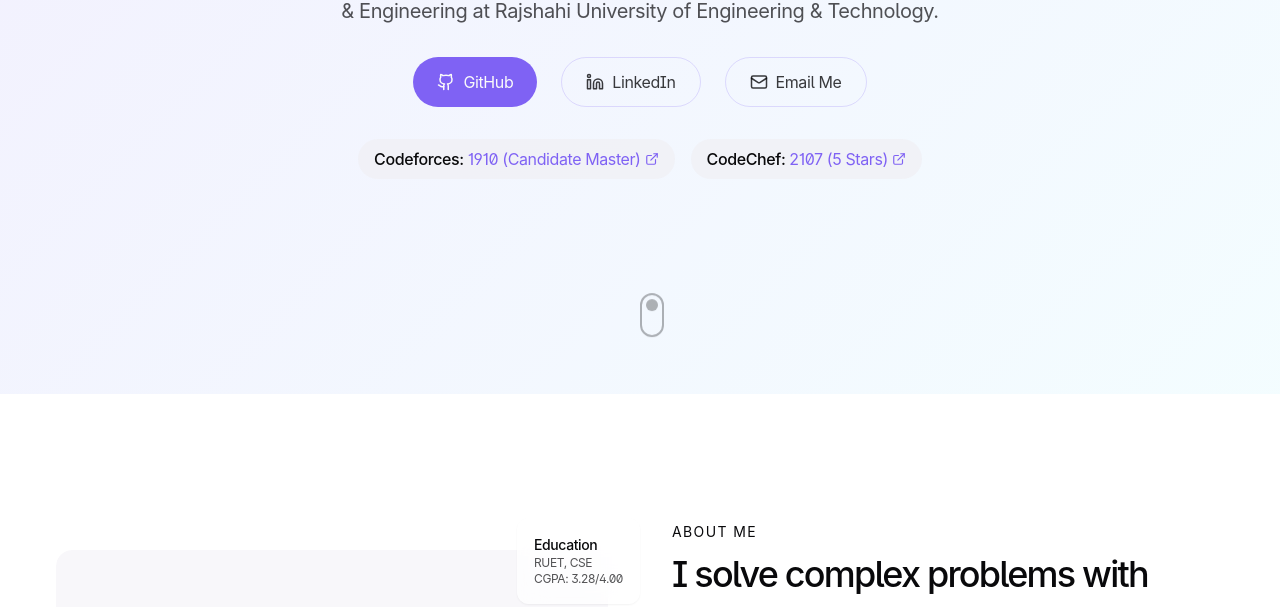
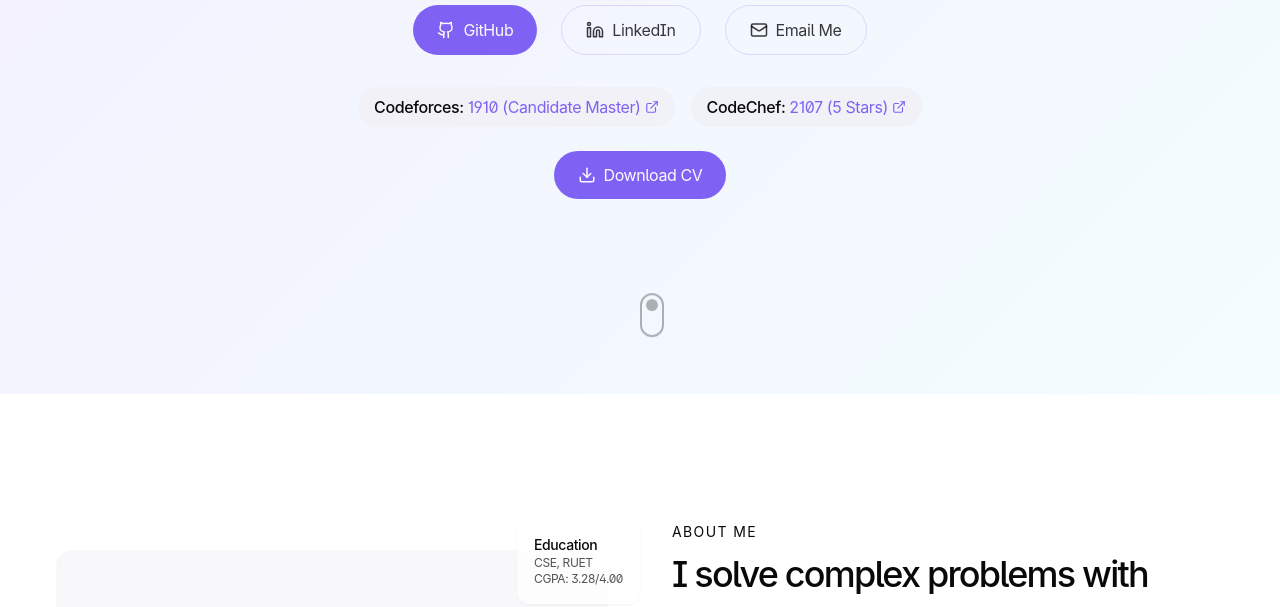
Before and after one commit to NafisAhmed174/my-portfolio, a React (Vite) app: page / in a window 1280 px wide. Shown: the part 406-1013 px from the top of the page. Built offline with nearby package versions, Linux system fonts and the light colour scheme.

Commit message:
moved download cv to hero section and fixed animation problem in achievement

```diff
--- a/src/components/About.tsx
+++ b/src/components/About.tsx
@@ -61,7 +61,7 @@ const About = () => {
               <div className="absolute -top-8 -right-8 about-animate opacity-0 glass rounded-xl p-4 shadow-sm" style={{ animationDelay: '500ms' }}>
                 <div className="flex flex-col">
                   <span className="text-sm font-medium">Education</span>
-                  <span className="text-xs text-foreground/70">RUET, CSE</span>
+                  <span className="text-xs text-foreground/70">CSE, RUET</span>
                   <span className="text-xs text-foreground/70">CGPA: 3.28/4.00</span>
                 </div>
               </div>
--- a/src/components/Achievements.tsx
+++ b/src/components/Achievements.tsx
@@ -30,8 +30,13 @@ const Achievements = () => {
       if (sectionRef.current) {
         observer.unobserve(sectionRef.current);
       }
+      // Reset animations when switching tabs
+      document.querySelectorAll('.achievement-animate').forEach((el) => {
+        el.classList.remove('animate-scale-in');
+      });
     };
-  }, []);
+  }, [activeTab]); // 👈 Now it re-runs when switching tabs
+
 
   const teamAchievements = [
     {
@@ -134,17 +139,6 @@ const Achievements = () => {
           <p className="text-foreground/70 text-lg achievement-animate opacity-0" style={{ animationDelay: '200ms' }}>
             I've participated in numerous competitive programming contests and achieved significant results.
           </p>
-          <div className="mt-6 mb-8 flex justify-center achievement-animate opacity-0" style={{ animationDelay: '300ms' }}>
-            <a
-              href="/Nafis_Ahmed_CV.pdf"
-              target="_blank"
-              rel="noopener noreferrer"
-              className="button-fancy flex items-center gap-2"
-            >
-              <Download size={18} />
-              Download CV
-            </a>
-          </div>
         </div>
 
         <div className="flex justify-center mb-8 achievement-animate opacity-0" style={{ animationDelay: '400ms' }}>
@@ -174,7 +168,7 @@ const Achievements = () => {
           </div>
         </div>
 
-        <div className="grid grid-cols-1 md:grid-cols-2 lg:grid-cols-3 gap-6">
+        <div key={activeTab} className="grid grid-cols-1 md:grid-cols-2 lg:grid-cols-3 gap-6">
           {(activeTab === 'team' ? teamAchievements : individualAchievements).map((achievement, index) => (
             <div
               key={index}
--- a/src/components/Hero.tsx
+++ b/src/components/Hero.tsx
@@ -1,6 +1,6 @@
 
 import { cn } from '@/lib/utils';
-import { Github, Linkedin, Mail, ExternalLink } from 'lucide-react';
+import { Github, Linkedin, Mail, ExternalLink, Download} from 'lucide-react';
 
 const Hero = () => {
   const scrollToNextSection = () => {
@@ -83,6 +83,17 @@ const Hero = () => {
               </a>
             </div>
           </div>
+          <div className="mt-6 mb-8 flex justify-center achievement-animate opacity-0" style={{ animationDelay: '300ms' }}>
+            <a
+              href="/Nafis_Ahmed_CV.pdf"
+              target="_blank"
+              rel="noopener noreferrer"
+              className="button-fancy flex items-center gap-2"
+            >
+              <Download size={18} />
+              Download CV
+            </a>
+          </div>
         </div>
       </div>
 
```
